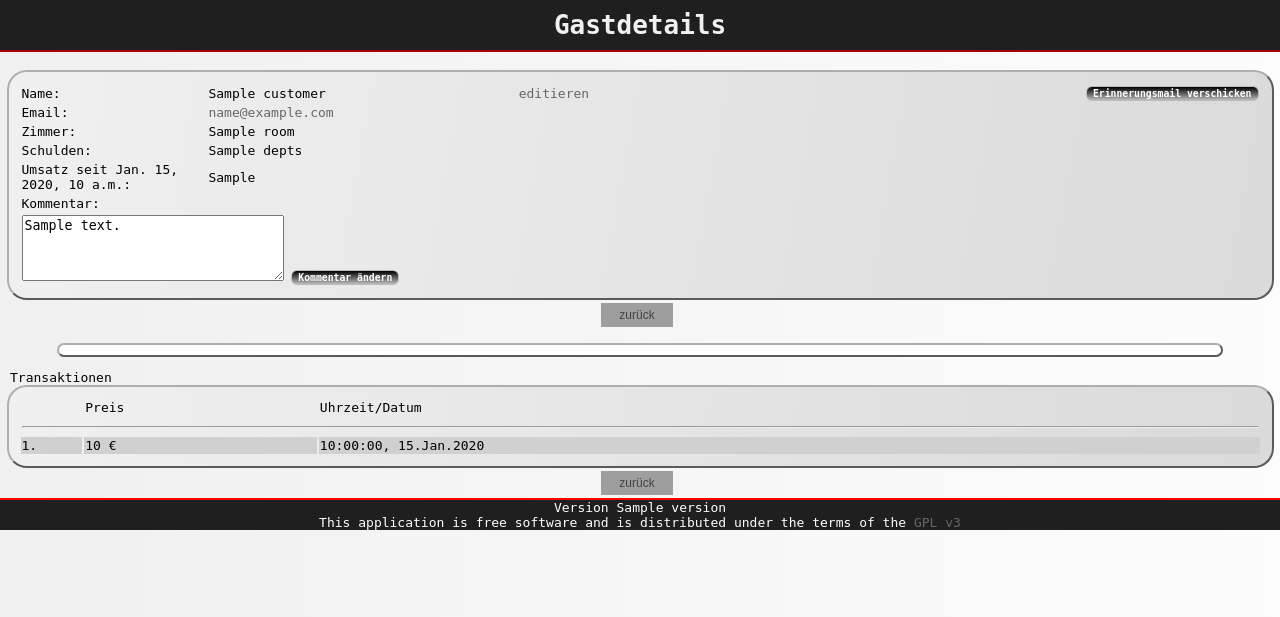
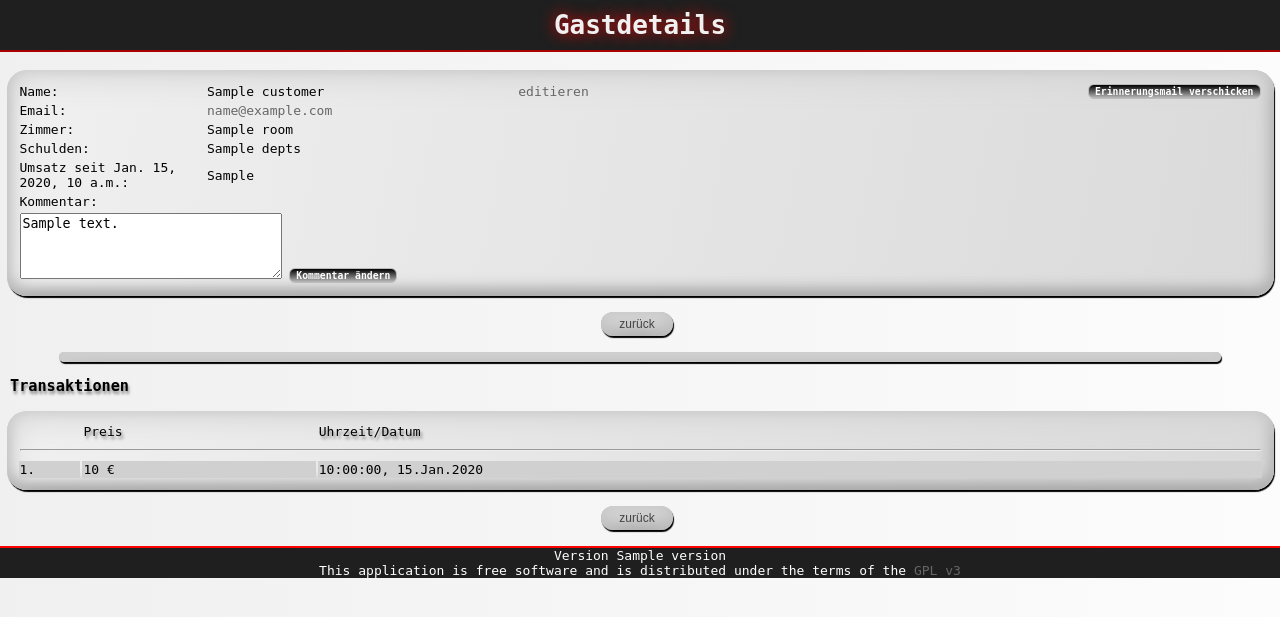
Before and after one commit to zeratul2099/puente, a Django app: template templates/plist_customer.html in a window 1280 px wide. Shown: the top 617 px of the page. Run offline with Django 3.2, Linux system fonts and the light colour scheme; the template is opened without the code that fills it: most values are stand-ins (such as "Sample title", 1, 10 or a date in 2020); grey boxes are pictures that could not be loaded.

Commit message:
hot css3 styling

```diff
--- a/media/styles.css
+++ b/media/styles.css
@@ -17,6 +17,7 @@ body
 	text-align:center;
 	padding:10px;
         border-bottom:2px outset #FF0000;
+	text-shadow: 0px 0px 15px red;
 
 		}
 #content_container
@@ -39,9 +40,15 @@ body
 
 a:link { text-decoration:none; color:#666666;}
 a:visited { text-decoration:none;color:#666666; }
-a:hover { color:red;}
+a:hover { color:red}
 a:active { text-decoration:none; }
 a:focus { text-decoration:none; }
+
+h3 {
+  text-shadow: 1px 3px 3px grey;
+
+}
+
 
 #menu {
 	border:3px dotted #dedede;
@@ -52,12 +59,6 @@ a:focus { text-decoration:none; }
 	width:9em;
 }
 
-/* Der IE soll das Element breiter darstellen, da margin und
-   padding hier von der Breite abgezogen werden! */
-
-* html #menu {
-	width:10.5em;
-}
 
 #menu li {
 	list-style: none;
@@ -87,7 +88,7 @@ a:focus { text-decoration:none; }
 
 #content {
 	background: #f0f0f0;
-	border:2px outset #aeaeae;
+
 	padding:10px;
 	margin-left:0.5em;
 	margin-right:0.5em;
@@ -95,11 +96,13 @@ a:focus { text-decoration:none; }
 	-moz-border-radius: 20px;
       	background: -webkit-gradient(linear, left top, right bottom, from(#f0f0f0), to(#dadada));
 	background: -moz-linear-gradient(top left, #f0f0f0, #e0e0e0 );
+	-moz-box-shadow: inset 1px 6px 32px lightgrey, inset -1px -5px 15px grey, 1px 2px 1px black;
+	box-shadow: inset 1px 6px 32px lightgrey, inset -1px -5px 15px grey, 1px 2px 1px black;
 }
 
 #imagebox {
     background-color: #ffffff;
-	border:2px outset #aeaeae;
+
 	border-radius: 20px;
 	-moz-border-radius: 20px;
 	padding:5px;
@@ -107,13 +110,20 @@ a:focus { text-decoration:none; }
 	margin-right:auto;
     width:90%;
     text-align:center;
+    box-shadow: inset 1px 6px 32px lightgrey, inset -1px -5px 15px grey, 1px 2px 1px black;
+    -moz-box-shadow: inset 1px 6px 32px lightgrey, inset -1px -5px 15px grey, 1px 2px 1px black;
+    -webkit-box-shadow: inset 1px 6px 32px lightgrey, inset -1px -5px 15px grey, 1px 2px 1px black;
 }
 
-tr.darkbackground {
+tr.tablehdr {
+    text-shadow: 2px 3px 3px grey;
+}
+
+tr.evenodd:nth-child(2n+1) {
     background: #d0d0d0;
     background: -moz-linear-gradient(top left, #d0d0d0, #f5f5f5 );
+}
 
-}
 
 * html div#content {
 	height:1em;  /* Workaround gegen den 3-Pixel-Bug des Internet Explorers */
@@ -133,7 +143,12 @@ tr.darkbackground {
 }
 
 a.button {
-    background: transparent url('/content/bg_button_a.gif') no-repeat scroll top right;
+
+    border-radius: 20px;
+    -moz-border-radius: 20px;
+    background: lightgrey;
+    box-shadow: inset 1px 6px 32px lightgrey, inset -1px -5px 15px grey, 1px 2px 1px black;
+    -moz-box-shadow: inset 1px 6px 32px lightgrey, inset -1px -5px 15px grey, 1px 2px 1px black;
     color: #444;
     display: block;
     float: left;
@@ -145,7 +160,7 @@ a.button {
 }
 
 a.button span {
-    background: transparent url('/content/bg_button_span.gif') no-repeat;
+
     display: block;
     line-height: 14px;
     padding: 5px 0 5px 18px;
@@ -153,6 +168,8 @@ a.button span {
 
 a.button:active {
     background-position: bottom right;
+    box-shadow: inset 1px 6px 32px lightgrey, inset -1px -5px 15px grey;
+    -moz-box-shadow: inset 1px 6px 32px lightgrey, inset -1px -5px 15px grey;
     color: #000;
     outline: none; /* hide dotted outline in Firefox */
 }
@@ -160,6 +177,7 @@ a.button:active {
 a.button:active span {
     background-position: bottom left;
     padding: 6px 0 4px 18px; /* push text down 1px */
+    text-shadow: 2px 2px 2px red;
 }
 
 input.btn {
--- a/templates/plist_customer.html
+++ b/templates/plist_customer.html
@@ -49,6 +49,7 @@
 </table>
 </div>
 {% if transactions %}
+<p></p>
 <table align='center'>
     <tr>
         <td><a class='button' href='{% url plist.views.customerList %}'><span>zur&uuml;ck</span></a></td>
@@ -62,10 +63,10 @@
             </object>
 </div>
 <p></p>
-<div class='leftspace'>Transaktionen</div>
+<div class='leftspace'><h3>Transaktionen</h3></div>
 <div id='content'>
 <table width='100%' >
-    <tr>
+    <tr class='tablehdr' >
     <td width='5%'></td>
     <td>Preis</td>
     <td>Uhrzeit/Datum</td>
@@ -74,11 +75,7 @@
     <td colspan='3'><hr></td>
     </tr>
     {% for t in transactions %}
-    {% if forloop.counter|divisibleby:"2" %}
-    <tr>
-    {% else %}
-    <tr class='darkbackground'>
-    {% endif %}
+    <tr class='evenodd' >
         <td>{{ forloop.counter }}.</td>
         <td>{{ t.price }} &euro;</td>
         <td>{{ t.time|date:"H:i:s, d.M.Y" }}</td>
@@ -87,10 +84,11 @@
 </table>
 </div>
 {% endif %}
+<p></p>
 <table align='center'>
     <tr>
         <td><a class='button' href='{% url plist.views.customerList %}'><span>zur&uuml;ck</span></a></td>
     </tr>
 </table>
-
+<p></p>
 {% endblock %}
```
Also changed, not shown: templates/plist.html (+5 -12 lines), templates/plist_register.html (+7 -3 lines), templates/plist_transactions.html (+3 -6 lines), media/bg_button_a.gif (deleted), media/bg_button_span.gif (deleted).
